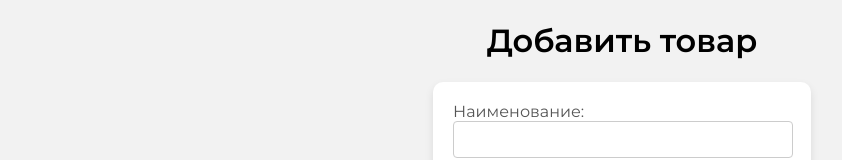
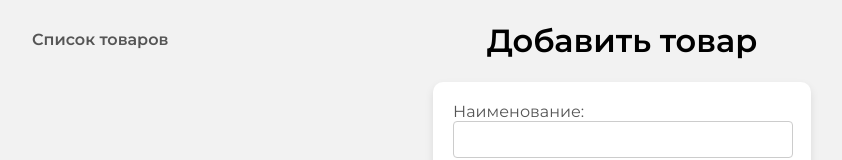
Before and after one commit to KajimaSoys/storage_website, a plain HTML site: page static/index.html in a window 1280 px wide. Shown: the top 160 px of the page, without its empty margins (18-860 px from the left). Drawn offline with Linux system fonts and the light colour scheme.

Commit message:
v.2.2 - Dokcer support + page links

```diff
--- a/static/index.html
+++ b/static/index.html
@@ -25,6 +25,7 @@
 
 </form>
 
+<a class="link" href="products.html">Список товаров</a>
 
 </body>
 </html>
--- a/static/style.css
+++ b/static/style.css
@@ -88,3 +88,18 @@ button:hover {
 .no-products{
     margin-top: 40px;
 }
+
+.link {
+    position: absolute;
+    left: 50px;
+    top: 30px;
+    text-decoration: none;
+    color: #555555;
+    font-size: 16px;
+    font-weight: 600;
+    transition: all 0.1s ease-in-out;
+}
+
+.link:hover {
+    color: #000000;
+}
```
Also changed, not shown: static/products.html (+1 -0 lines), 4 other files.
